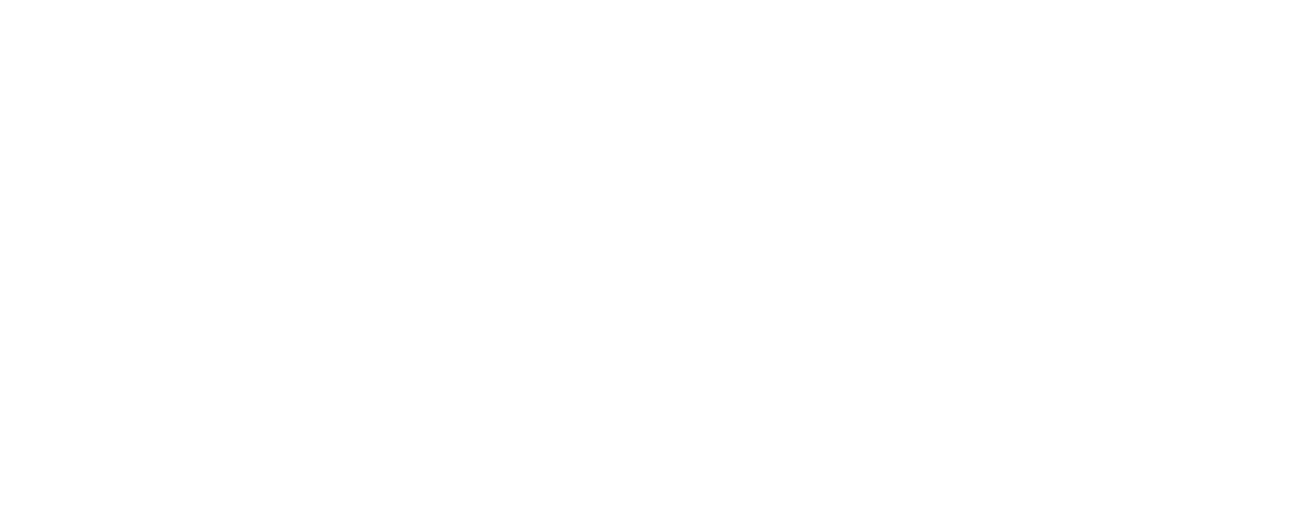
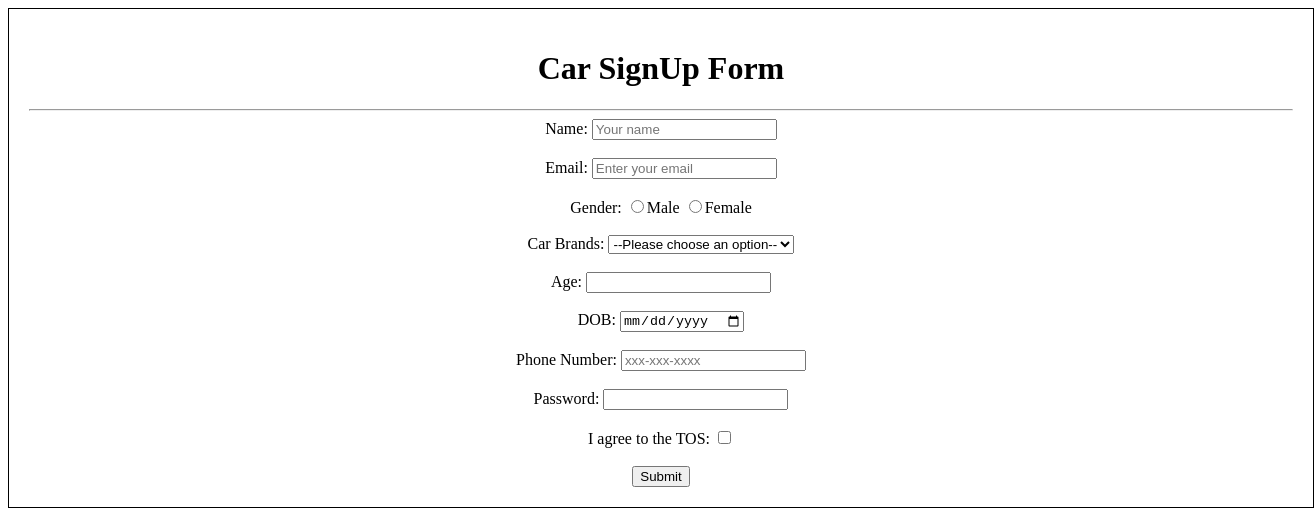
Before and after one commit to acciojob/signup-form-car-Ashishrock9394, a website: page main.html in a window 1280 px wide. Shown: the whole page, 1314 px wide, since content can reach past the window. Drawn offline with Linux system fonts and the light colour scheme.

Commit message:
created a submission

```diff
--- a/main.html
+++ b/main.html
@@ -7,6 +7,39 @@
 </head>
 
 <body>
+    <div class="formsec">
+		<h1>Car SignUp Form</h1>
+		<hr>
+        <form action="#" method="post">
+            <label for="name">Name: </label>
+            <input type="text" name="name" id="name" placeholder="Your name" required><br><br>
+            <label for="email">Email: </label>
+            <input type="mail" name="email" id="email" placeholder="Enter your email" required><br><br>
+            <label for="gender">Gender: </label>
+            <input type="radio" name="gender" id="gender_m" value="male" required>Male
+            <input type="radio" name="gender" id="gender_f" value="female">Female <br><br>
+            <label for="cars">Car Brands: </label>
+            <select name="car" id="cars" required>
+                <option value="" disabled selected>--Please choose an option--</option>
+                <option value="bmw">BMW</option>
+                <option value="audi">Audi</option>
+                <option value="marcedez">Mercedez</option>
+            </select><br><br>
+            <label for="age">Age: </label>
+            <input type="number" name="age" id="age" required><br><br>
+            <label for="bod">DOB: </label>
+            <input type="date" name="dob" id="dob" required><br><br>
+            <label for="phone">Phone Number: </label>
+            <input type="text" name="phone" id="phone" placeholder="xxx-xxx-xxxx" required><br><br>
+            <label for="password">Password: </label>
+            <input type="password" name="password" id="password" required><br><br>
+            <label for="tos">I agree to the TOS: </label>
+            <input type="checkbox" name="tos" id="tos"><br><br>
+            <input type="submit" name="submit" id="submit">
+
+        </form>
+    </div>
+
 	<!-- the entire body must be written by student -->
     <script type="text/javascript" src="./script.js">
 </script>
--- a/styles.css
+++ b/styles.css
@@ -1,2 +1,6 @@
-
-/* Your CSS Code here. */
+.formsec{
+	width:100%;
+	text-align: center;
+	border: 1px solid black;
+	padding: 20px;
+}
```
